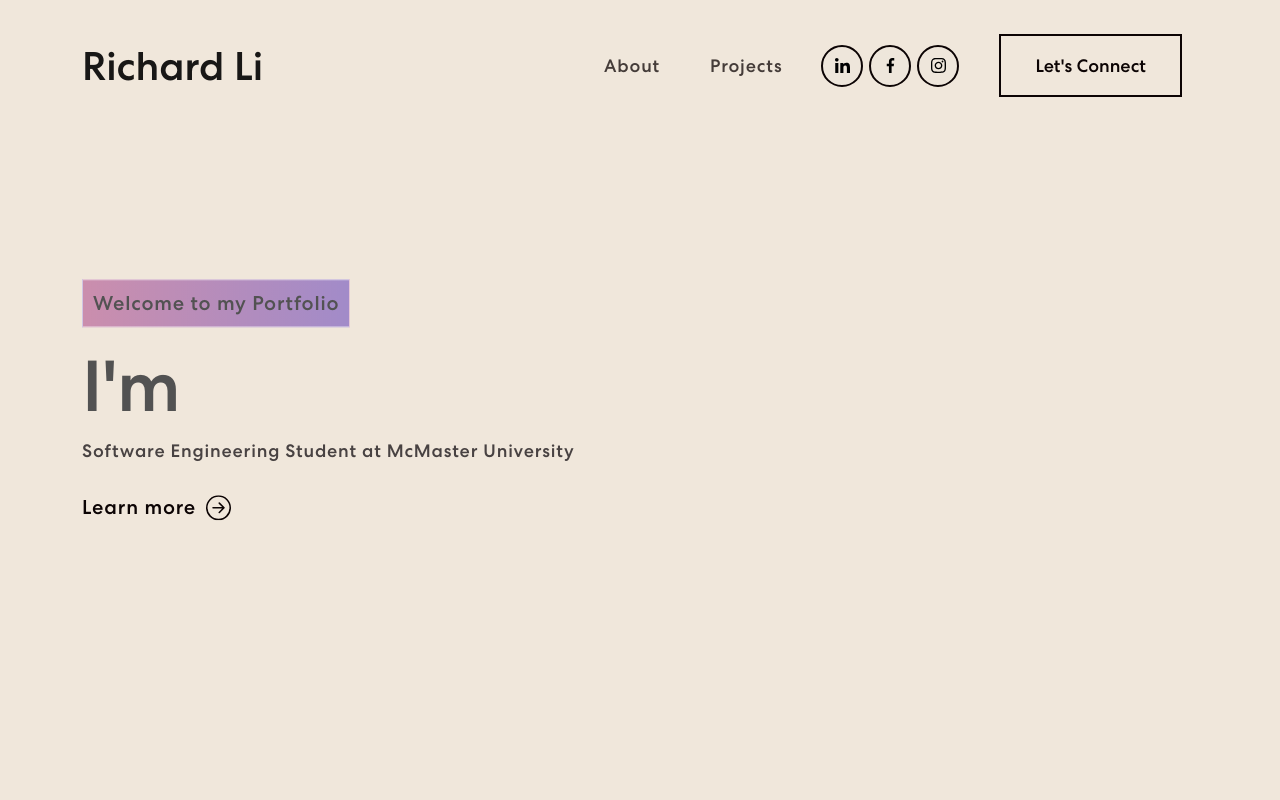
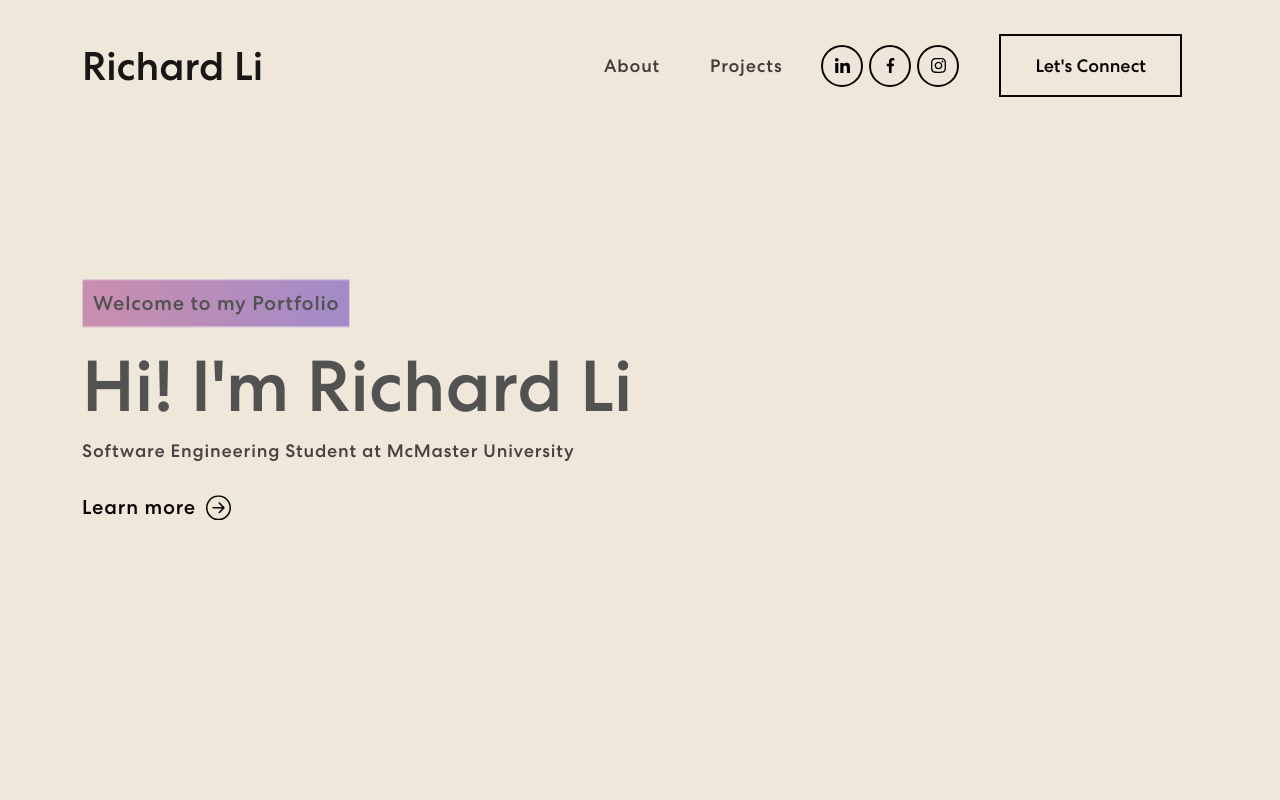
Before and after one commit to richardl2003/personal-portfolio, a React (Create React App) app: page / in a window 1280 px wide. Shown: the top 800 px of the page. Built offline with nearby package versions, Linux system fonts and the light colour scheme.

Commit message:
Added animations

```diff
--- a/package.json
+++ b/package.json
@@ -6,6 +6,7 @@
     "@testing-library/jest-dom": "^5.16.4",
     "@testing-library/react": "^13.3.0",
     "@testing-library/user-event": "^13.5.0",
+    "animate.css": "^4.1.1",
     "bootstrap": "^5.1.3",
     "browserify-zlib": "^0.2.0",
     "cors": "^2.8.5",
@@ -18,6 +19,7 @@
     "react-dom": "^18.2.0",
     "react-icons": "^4.4.0",
     "react-multi-carousel": "^2.8.2",
+    "react-on-screen": "^2.1.1",
     "react-scripts": "5.0.1",
     "web-vitals": "^2.1.4"
   },
--- a/src/components/Banner.js
+++ b/src/components/Banner.js
@@ -1,12 +1,14 @@
 import { useState, useEffect } from 'react'
 import { Container } from 'react-bootstrap'
 import { ArrowRightCircle } from 'react-bootstrap-icons'
+import 'animate.css'
+import TrackVisibility  from 'react-on-screen'
 
 export const Banner = () => {
 
     const [loopNum, setLoopNum] = useState(0);
     const [isDeleting, setIsDeleting] = useState(false);
-    const toRotate = ["Hi!", "I'm Richard Li"];
+    const toRotate = ["Student", "Curious", "Developer"];
     const [text, setText] = useState('');
     const [delta, setDelta] = useState(300 - Math.random() * 100);
     const period = 2000;
@@ -43,10 +45,17 @@ export const Banner = () => {
     return (
         <section className="banner position-relative" id="home">
             <Container className='position-absolute top-50 start-50 translate-middle'>
-                <span className='tagline'>Welcome to my Portfolio</span>
-                <h2><span className='wrap display-2'>{text}</span></h2>
-                <p>Software Engineering Student at McMaster University</p>
-                <a href="/#about">Learn more <ArrowRightCircle size={25}/></a>
+                <TrackVisibility>
+                {({ isVisible }) =>
+                    <div className={isVisible ? "animate__animated animate__fadeIn" : ""}>
+                        <span className='tagline'>Welcome to my Portfolio</span>
+                        <h2><span className='display-2'>Hi! I'm Richard Li</span></h2>
+                        <h2><span className='wrap display-2'>{text}</span></h2>
+                        <p>Software Engineering Student at McMaster University</p>
+                        <a href="/#about">Learn more <ArrowRightCircle size={25}/></a>
+                    </div>
+                }
+                </TrackVisibility>
             </Container>
         </section>
     )
```
Also changed, not shown: 1 other file (tests, documents, lock files or other folders).
